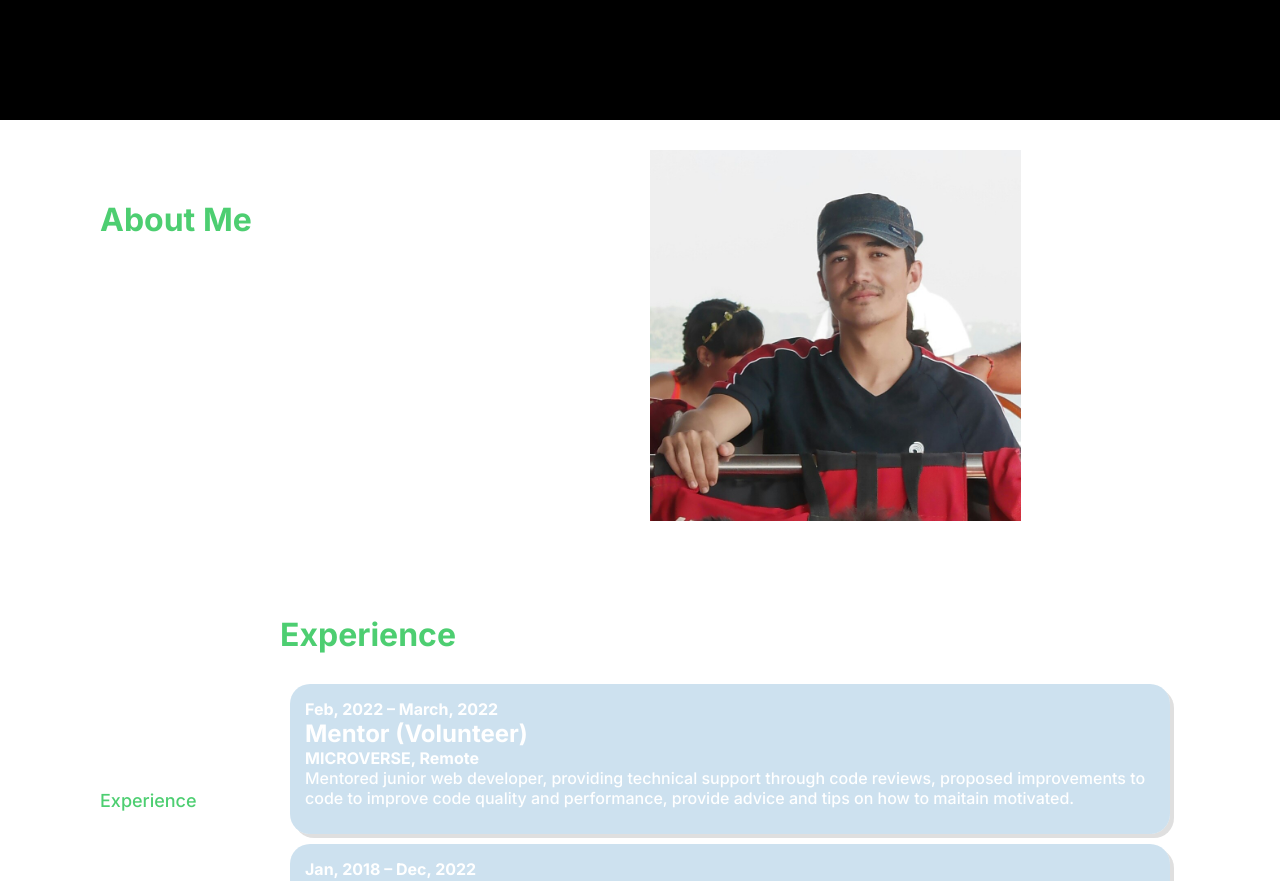
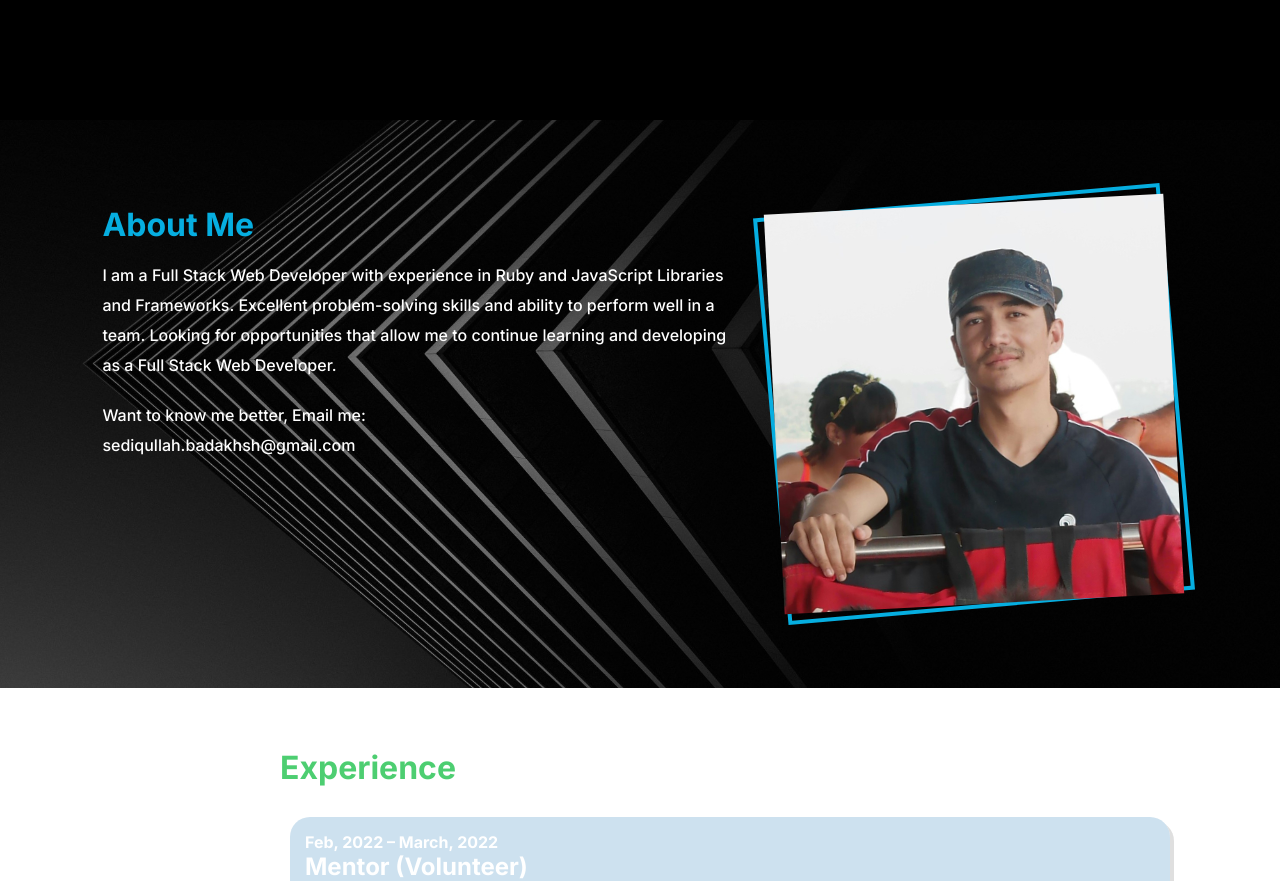
Before and after one commit to sediqullahbadakhsh/badakhsh-portfolio, a React (Create React App) app: page / in a window 1280 px wide. Shown: the part 680-1561 px from the top of the page. Built offline with nearby package versions, Linux system fonts and the light colour scheme.

Commit message:
update about styles

```diff
--- a/src/App.scss
+++ b/src/App.scss
@@ -32,3 +32,8 @@ html {
 .shadow_effect:hover {
   box-shadow: $blue 0 0 8px 3px;
 }
+.heading {
+  color: $blue;
+  font-weight: 700;
+  font-size: 2rem;
+}
--- a/src/components/about/About.scss
+++ b/src/components/about/About.scss
@@ -1,27 +1,40 @@
 @import "../../App.scss";
 
 .about-container {
+  background-image: linear-gradient(rgba(0, 0, 0, 0.3), rgba(0, 0, 0, 0.3)),
+    url("../../assets/bgImage/aboutbg.jpg");
+  background-position: center;
+  background-size: cover;
+  background-repeat: no-repeat;
+  background-attachment: fixed;
   width: 100%;
-  display: grid;
-  padding: 30px 100px;
-  justify-content: center;
-  justify-items: end;
-  grid-template-columns: 1fr 1fr;
-  gap: 20px;
-  img {
-    width: 70%;
-  }
+  padding: 80px 8%;
+  display: flex;
+  justify-content: space-between;
+  align-items: center;
   .about-content {
-    padding-top: 50px;
-    display: flex;
-    flex-direction: column;
-    gap: 20px;
-    h1 {
-      color: $green;
-      font-size: 2rem;
-    }
-    td {
-      padding: 5px 0;
+    align-self: flex-start;
+    width: 60%;
+    h1,
+    p {
+      padding: 10px 0;
+      line-height: 30px;
     }
   }
 }
+
+#container_2 {
+  -webkit-transform: rotate(-5deg);
+  -ms-transform: rotate(-5deg);
+  transform: rotate(-5deg);
+  border: 4px solid $blue;
+}
+#image {
+  object-fit: cover;
+  display: block;
+  width: 400px;
+  height: auto;
+  -webkit-transform: rotate(2deg);
+  -ms-transform: rotate(2deg);
+  transform: rotate(2deg);
+}
```
